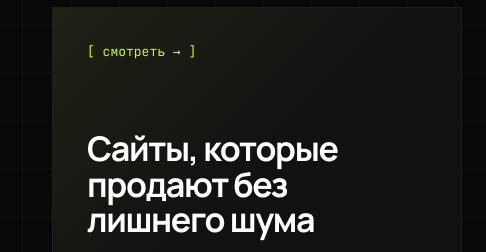
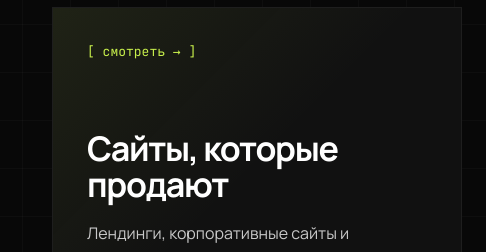
Before and after one commit to lonmadyy/business-site, an Eleventy site: page src/index.njk in a window 1280 px wide. Shown: the part 1800-2052 px from the top of the page, 794-1280 px from the left. Built offline with nearby package versions, Linux system fonts and the light colour scheme; Eleventy itself is replaced by a stand-in of ours; files that its build step writes are made by us from their sources.

Commit message:
Tighten services preview copy: drop «без лишнего шума»

```diff
--- a/src/_data/site.js
+++ b/src/_data/site.js
@@ -8,6 +8,6 @@ module.exports = {
   locale: "ru_BY",
   themeColor: "#0a0b0a",
   cssVersion: "20260524-contacts-1",
-  jsVersion: "20260508-svc-2",
+  jsVersion: "20260524-copy-1",
   defaultOgImage: "/assets/og-image.png",
 };
--- a/src/index.njk
+++ b/src/index.njk
@@ -156,7 +156,7 @@ canonicalPath: /
 
             <aside class="service-preview" data-service-preview>
               <p class="mono-label">[ смотреть → ]</p>
-              <h3>Сайты, которые продают без лишнего шума</h3>
+              <h3>Сайты, которые продают</h3>
               <p>
                 Лендинги, корпоративные сайты и продуктовые страницы с быстрым запуском,
                 SEO-базой и аккуратной аналитикой.
--- a/src/static/script.js
+++ b/src/static/script.js
@@ -23,7 +23,7 @@ let menuHideTimer = null;
 
 const serviceContent = [
   {
-    title: "Сайты, которые продают без лишнего шума",
+    title: "Сайты, которые продают",
     body: "Лендинги, корпоративные сайты и продуктовые страницы с быстрым запуском, SEO-базой и аккуратной аналитикой.",
     tags: ["Next.js", "React", "SEO"],
     href: "/sites/",
```
